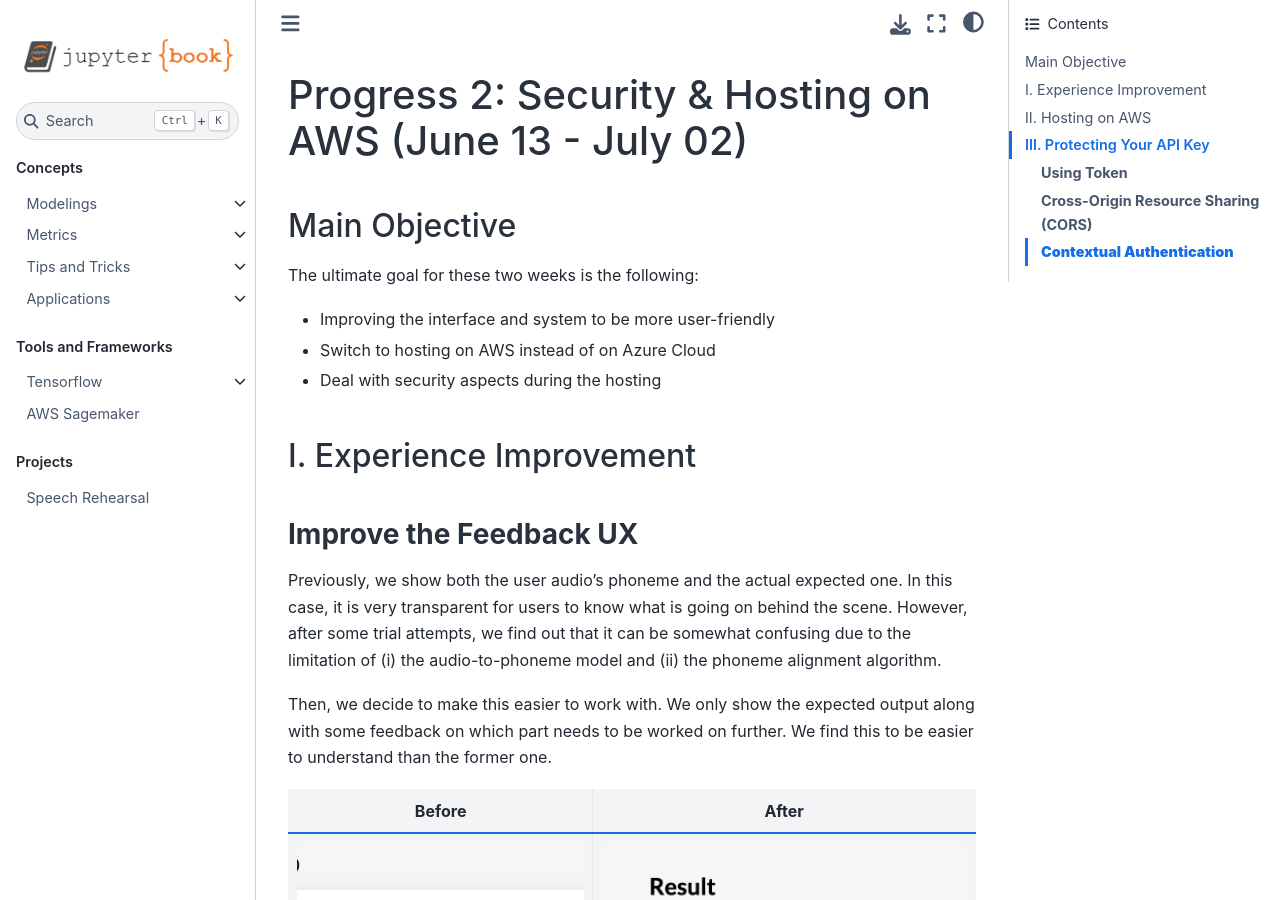
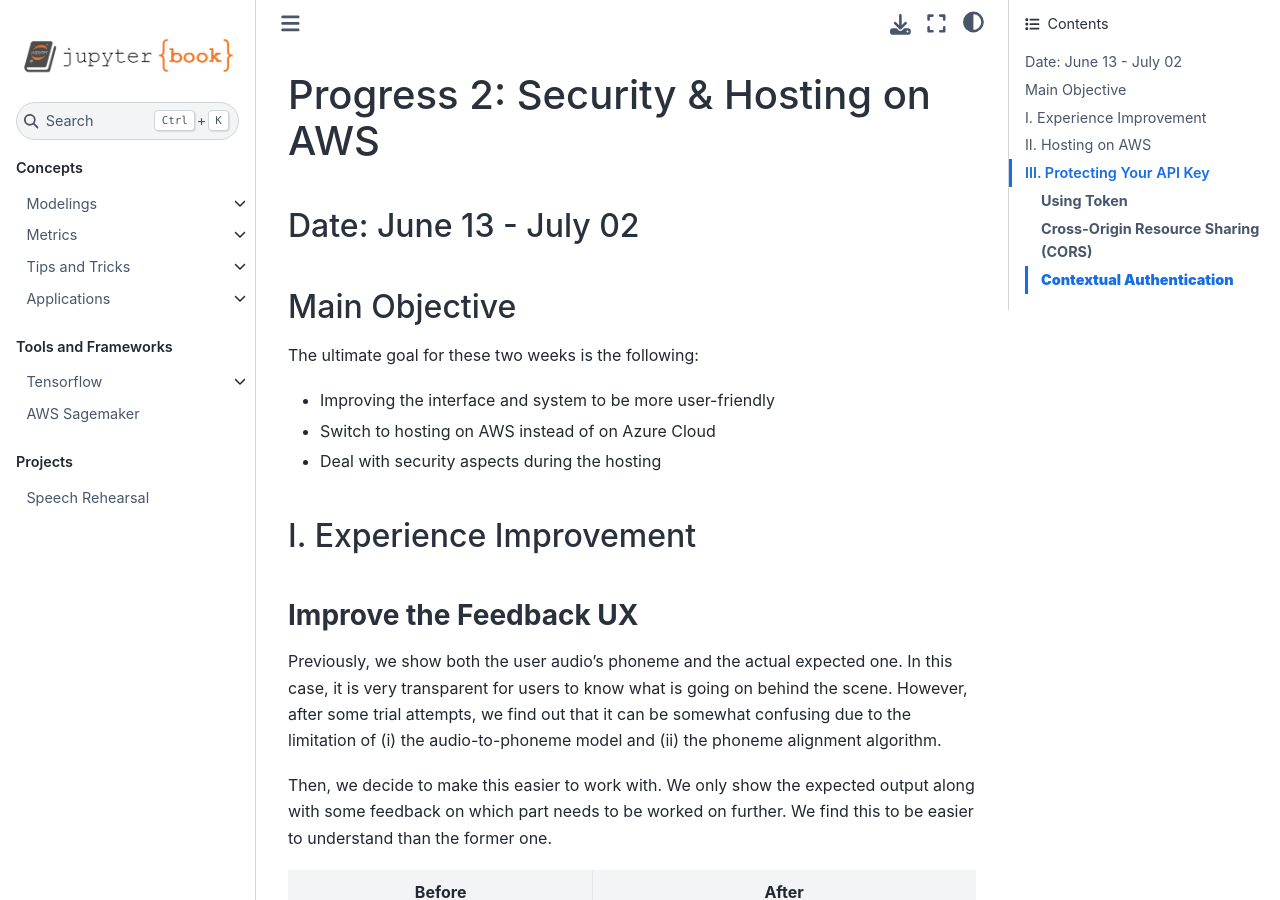
Before and after one commit to vitouphy/machine-learning-notes, a Jupyter Book: the page built from contents/projects/speech_rehearsal/progress2.md, in a window 1280 px wide and 900 px high. Built offline with Jupyter Book 1.0.4 settings and Sphinx 7.4.7 and the Sphinx Book theme 1.1.4, drawn with Linux system fonts in a browser that asks for light colours.

```diff
--- a/contents/projects/speech_rehearsal/progress1.md
+++ b/contents/projects/speech_rehearsal/progress1.md
@@ -1,4 +1,5 @@
-# Progress 1: June 01 - 12
+# Progress 1: Fundamental
+### Date: June 01 - 12
 
 ## Current Iteration
 
--- a/contents/projects/speech_rehearsal/progress2.md
+++ b/contents/projects/speech_rehearsal/progress2.md
@@ -1,4 +1,5 @@
-# Progress 2: Security & Hosting on AWS (June 13 - July 02)
+# Progress 2: Security & Hosting on AWS
+### Date: June 13 - July 02
 
 ## Main Objective
 
```
Also changed, not shown: README.md (added, +21 -0 lines), contents/projects/speech_rehearsal/content.md (+2 -2 lines).
